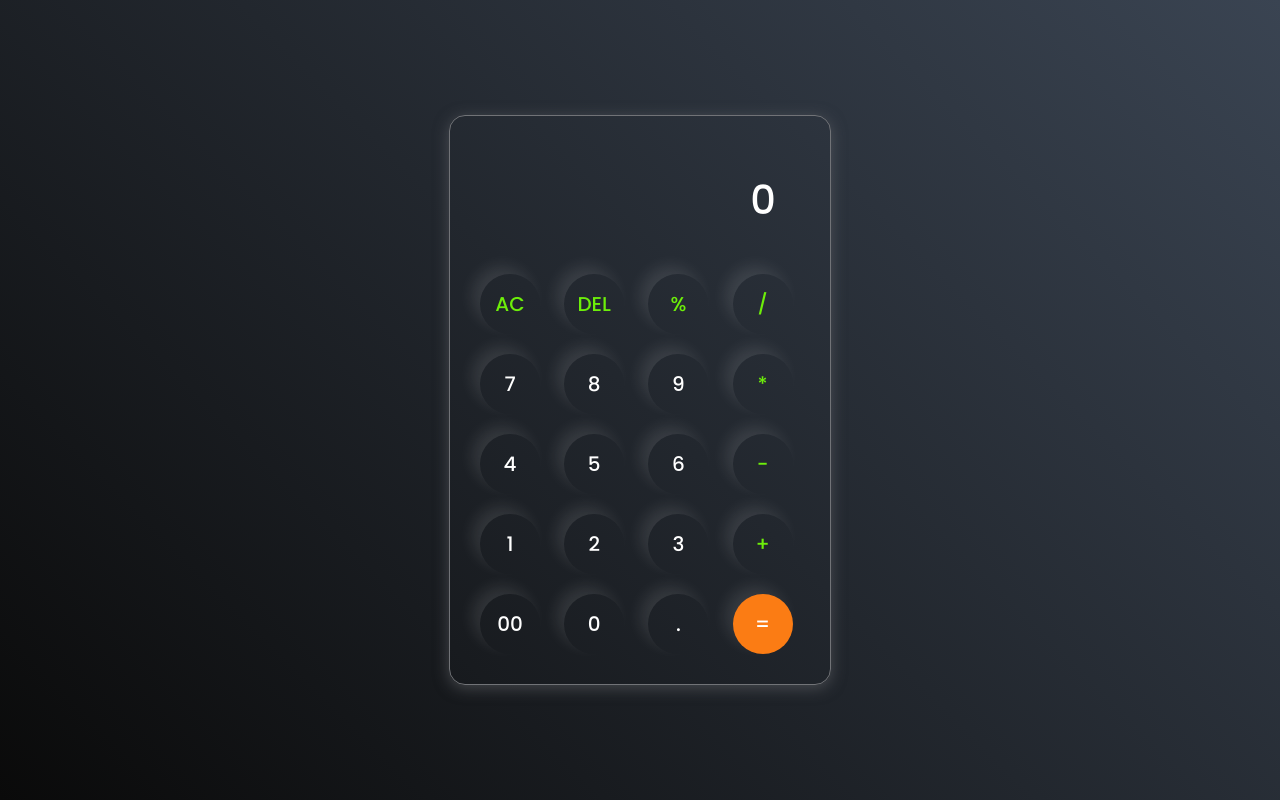
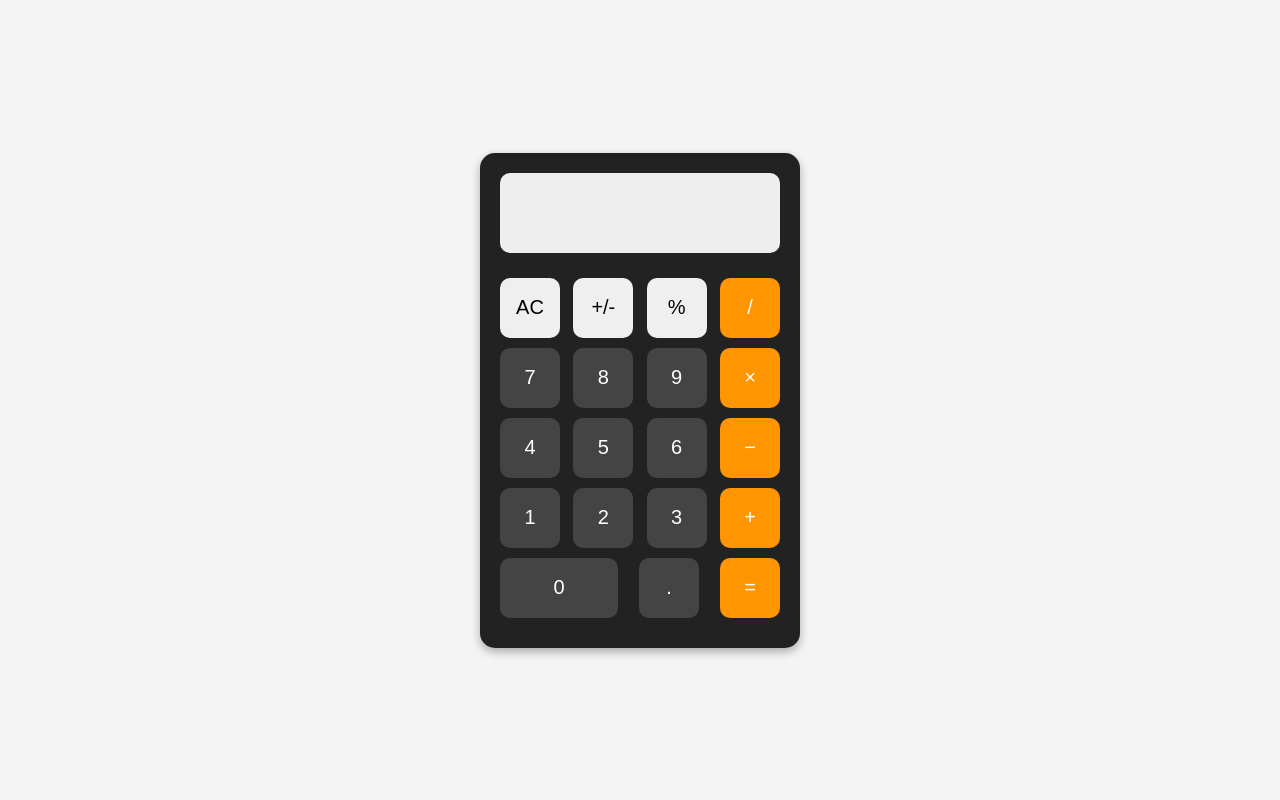
Before and after one commit to SakthiRaja20/JAS-DigiCraftTek-Task, a plain HTML site: page calculator/index.html in a window 1280 px wide. Drawn offline with Linux system fonts and the light colour scheme.

Commit message:
HTML  / CSS

```diff
--- a/calculator/index.html
+++ b/calculator/index.html
@@ -2,47 +2,51 @@
 <html lang="en">
 <head>
   <meta charset="UTF-8" />
-    <meta http-equiv="X-UA-Compatible" content="IE=edge" />
-    <meta name="viewport" content="width=device-width, initial-scale=1.0" />
+  <meta name="viewport" content="width=device-width, initial-scale=1.0"/>
+  <title>Calculator</title>
   <link rel="stylesheet" href="style.css" />
-    <title>Calculator </title>
 </head>
 <body>
-    <div class="container">
-      <div class="calculator">
-        <input type="text" id="inputBox" placeholder="0" />
-        <div>
-          <button class="button operator">AC</button>
-          <button class="button operator">DEL</button>
-          <button class="button operator">%</button>
-          <button class="button operator">/</button>
-        </div>
-        <div>
-          <button class="button">7</button>
-          <button class="button">8</button>
-          <button class="button">9</button>
-          <button class="button operator">*</button>
-        </div>
-        <div>
-          <button class="button">4</button>
-          <button class="button">5</button>
-          <button class="button">6</button>
-          <button class="button operator">-</button>
-        </div>
-        <div>
-          <button class="button">1</button>
-          <button class="button">2</button>
-          <button class="button">3</button>
-          <button class="button operator">+</button>
+
+  <form name="calc" class="main">
+    <div class="screen">
+      <input type="text" name="input" id="answer" readonly>
     </div>
 
-        <div>
-          <button class="button">00</button>
-          <button class="button">0</button>
-          <button class="button">.</button>
-          <button class="button equalBtn">=</button>
+    <div class="row">
+      <input type="button" class="clear" value="AC" onclick="calc.input.value=''">
+      <input type="button" class="clear" value="+/-" onclick="calc.input.value+='-'">
+      <input type="button" class="clear" value="%" onclick="calc.input.value+='%'">
+      <input type="button" class="operator" value="/" onclick="calc.input.value+='/'">
     </div>
+
+    <div class="row">
+      <input type="button" class="num" value="7" onclick="calc.input.value+='7'">
+      <input type="button" class="num" value="8" onclick="calc.input.value+='8'">
+      <input type="button" class="num" value="9" onclick="calc.input.value+='9'">
+      <input type="button" class="operator" value="×" onclick="calc.input.value+='*'">
     </div>
+
+    <div class="row">
+      <input type="button" class="num" value="4" onclick="calc.input.value+='4'">
+      <input type="button" class="num" value="5" onclick="calc.input.value+='5'">
+      <input type="button" class="num" value="6" onclick="calc.input.value+='6'">
+      <input type="button" class="operator" value="−" onclick="calc.input.value+='-'">
     </div>
+
+    <div class="row">
+      <input type="button" class="num" value="1" onclick="calc.input.value+='1'">
+      <input type="button" class="num" value="2" onclick="calc.input.value+='2'">
+      <input type="button" class="num" value="3" onclick="calc.input.value+='3'">
+      <input type="button" class="operator" value="+" onclick="calc.input.value+='+'">
+    </div>
+
+    <div class="row">
+      <input type="button" class="num zero" value="0" onclick="calc.input.value+='0'" style="width: 118px;">
+      <input type="button" class="num" value="." onclick="calc.input.value+='.'">
+      <input type="button" class="operator" value="=" onclick="calc.input.value = eval(calc.input.value)">
+    </div>
+  </form>
+
 </body>
 </html>
--- a/calculator/style.css
+++ b/calculator/style.css
@@ -1,64 +1,69 @@
-@import url('https://fonts.googleapis.com/css2?family=Poppins:wght@500&display=swap');
-
-*{
-    margin: 0;
-    padding: 0;
-    box-sizing: border-box;
-    font-family: 'Poppins', sans-serif;
-}
-
-body{
-    width: 100%;
-    height: 100vh;
+body {
+  background-color: #f4f4f4;
+  font-family: Arial, sans-serif;
   display: flex;
   justify-content: center;
   align-items: center;
-    background: linear-gradient(45deg, #0a0a0a, #3a4452);
+  height: 100vh;
+  margin: 0;
 }
 
-.calculator{
-    border: 1px solid #717377;
+.main {
+  background-color: #222;
   padding: 20px;
-    border-radius: 16px;
-    background: transparent;
-    box-shadow: 0px 3px 15px rgba(113, 115, 119, 0.5);
-
+  border-radius: 15px;
+  box-shadow: 0 4px 10px rgba(0, 0, 0, 0.3);
+  width: 280px;
 }
 
-input{
-    width: 320px;
+.screen input {
+  width: 100%;
+  height: 60px;
+  font-size: 26px;
+  text-align: right;
+  padding: 10px;
+  margin-bottom: 15px;
   border: none;
-    padding: 24px;
-    margin: 10px;
-    background: transparent;
-    box-shadow: 0px 3px 15px rgbs(84, 84, 84, 0.1);
-    font-size: 40px;
-    text-align: right;
-    cursor: pointer;
-    color: #ffffff;
+  border-radius: 10px;
+  background-color: #eee;
 }
 
-input::placeholder{
-    color: #ffffff;
+.all-input,
+.main > div {
+  display: flex;
+  justify-content: space-between;
+  margin-bottom: 10px;
 }
 
-button{
-    border: none;
+input[type="button"] {
   width: 60px;
   height: 60px;
-    margin: 10px;
-    border-radius: 50%;
-    background: transparent;
-    color: #ffffff;
   font-size: 20px;
-    box-shadow: -8px -8px 15px rgba(255, 255, 255, 0.1);
+  border: none;
+  border-radius: 10px;
   cursor: pointer;
+  transition: 0.2s;
 }
 
-.equalBtn{
-    background-color: #fb7c14;
+.num {
+  background-color: #444;
+  color: #fff;
 }
 
-.operator{
-    color: #6dee0a;
+.operator {
+  background-color: #ff9500;
+  color: white;
 }
+
+#clear {
+  background-color: #a6a6a6;
+  color: black;
+}
+
+input[type="button"]:hover {
+  opacity: 0.85;
+}
+
+input[name="zero"] {
+  width: 128px !important;
+}
```
Lines whose indentation alone changed are shown as unchanged.
